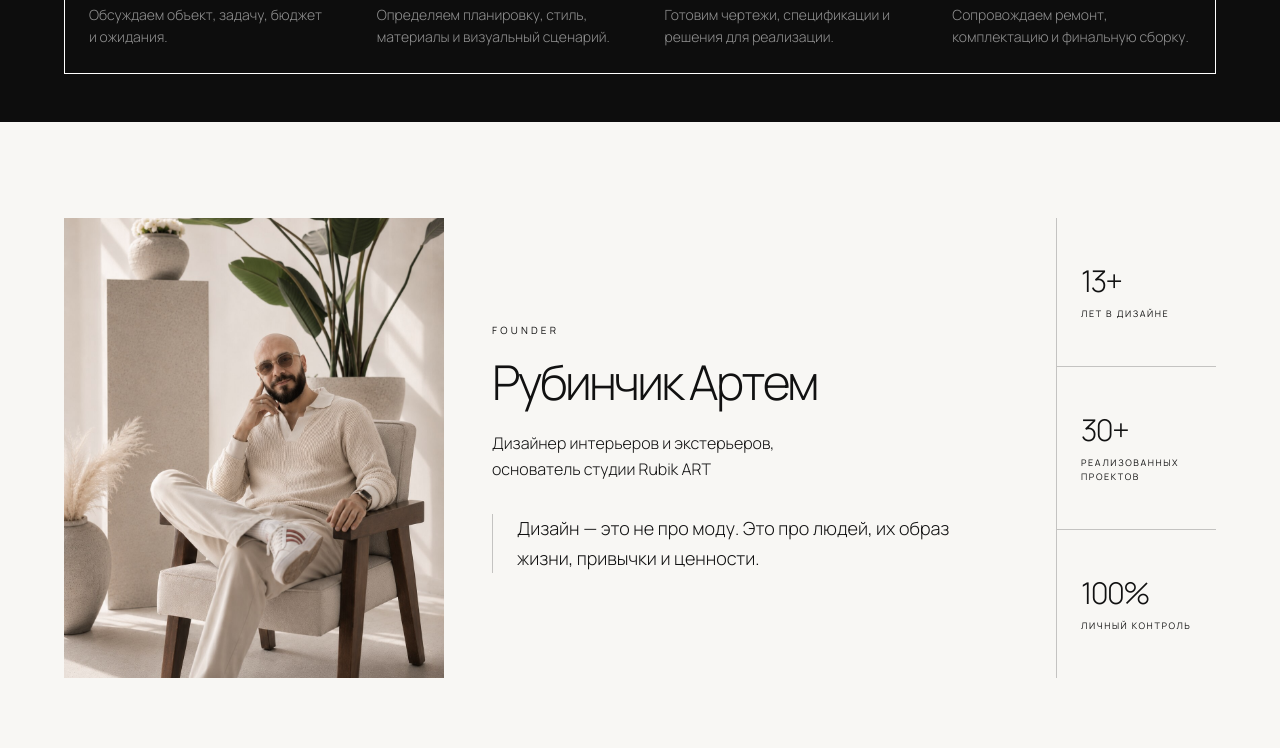
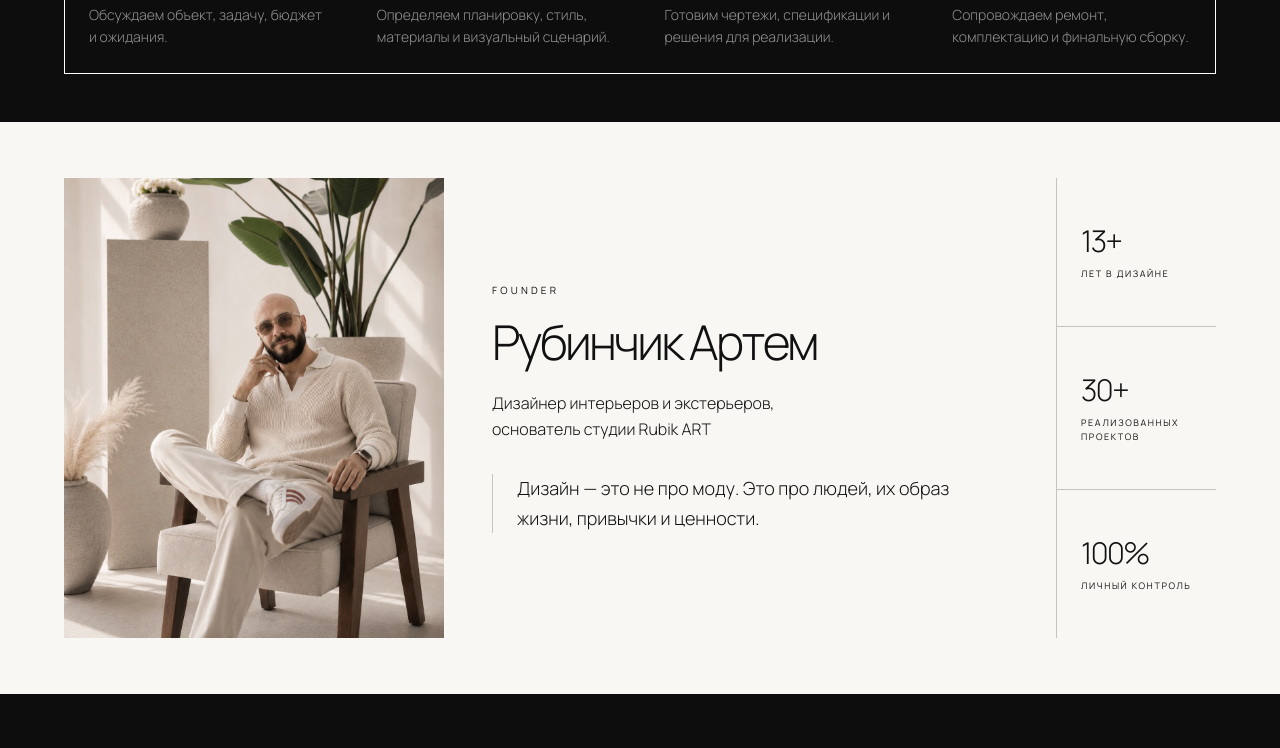
Before and after one commit to artrubinchik/DERZAi, a Next.js app: page / in a window 1280 px wide. Shown: the part 1800-2548 px from the top of the page. Built offline with nearby package versions, Linux system fonts and the light colour scheme; no server answers.

Commit message:
Adjust section padding in Founder component

```diff
--- a/components/Founder.tsx
+++ b/components/Founder.tsx
@@ -4,7 +4,7 @@ export default function Founder() {
   const { founder } = content;
 
   return (
-    <section className="section-soft py-16 md:py-24">
+    <section className="section-soft py-10 md:py-14">
       <div className="mx-auto grid max-w-7xl gap-12 px-6 md:grid-cols-[380px_1fr_160px] md:items-stretch md:px-12 lg:px-16">
         <div className="relative h-[460px] overflow-hidden bg-[var(--bg-card)]">
           <img
```
